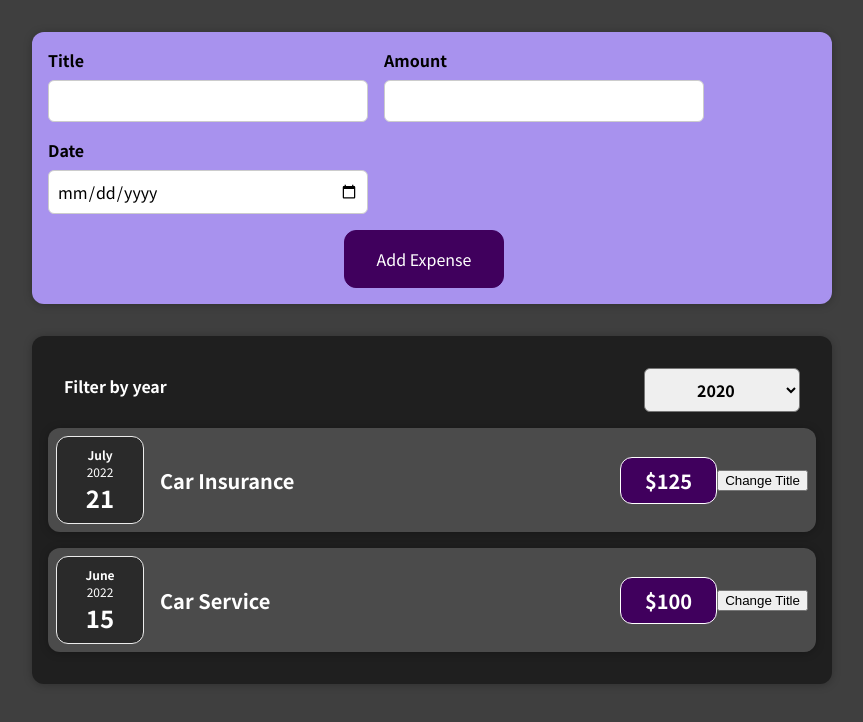
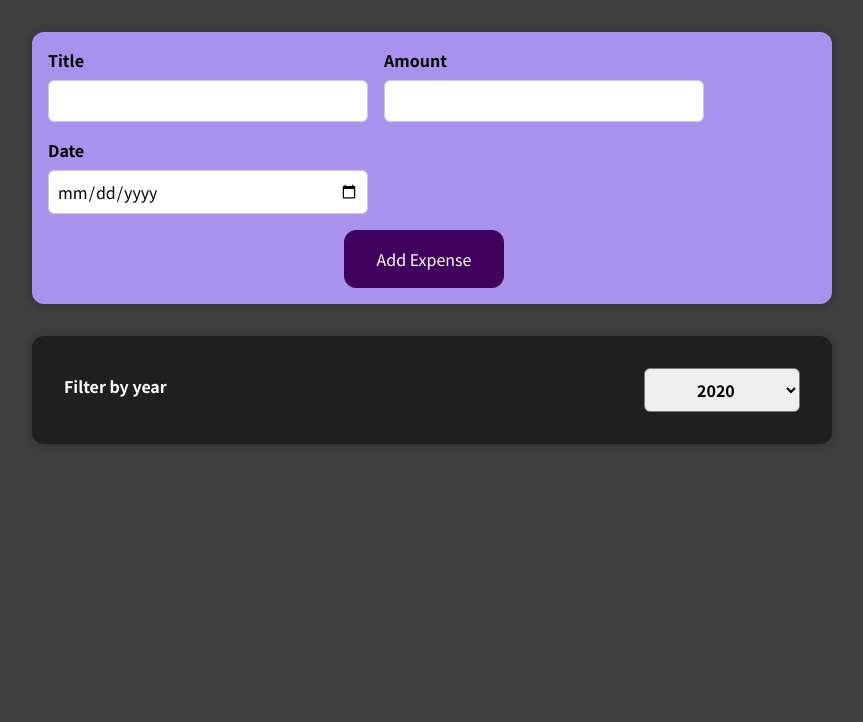
Before and after one commit to rox0r/React-Practice-1.1, a React (Create React App) app: page / in a window 1280 px wide. Shown: the top 722 px of the page, without its empty margins (208-1071 px from the left). Built offline with nearby package versions, Linux system fonts and the light colour scheme.

Commit message:
Make filter work

```diff
--- a/src/components/Expenses/Expenses.js
+++ b/src/components/Expenses/Expenses.js
@@ -10,6 +10,11 @@
   const filterChangeHandler = (selectedYear) => {
     setFilteredYear(selectedYear);
   };
+
+  const filteredExpenses = expenses.filter((expense) => {
+    return expense.date.getFullYear().toString() === filteredYear;
+  });
+
   return (
     <div>
       <Card className="expenses">
@@ -17,7 +22,7 @@
           selected={filteredYear}
           onChangeFilter={filterChangeHandler}
         />
-        {expenses.map((expense) => {
+        {filteredExpenses.map((expense) => {
           return (
             <ExpenseItem
               key={expense.id}
```
Also changed, not shown: 1 other file (tests, documents, lock files or other folders).
